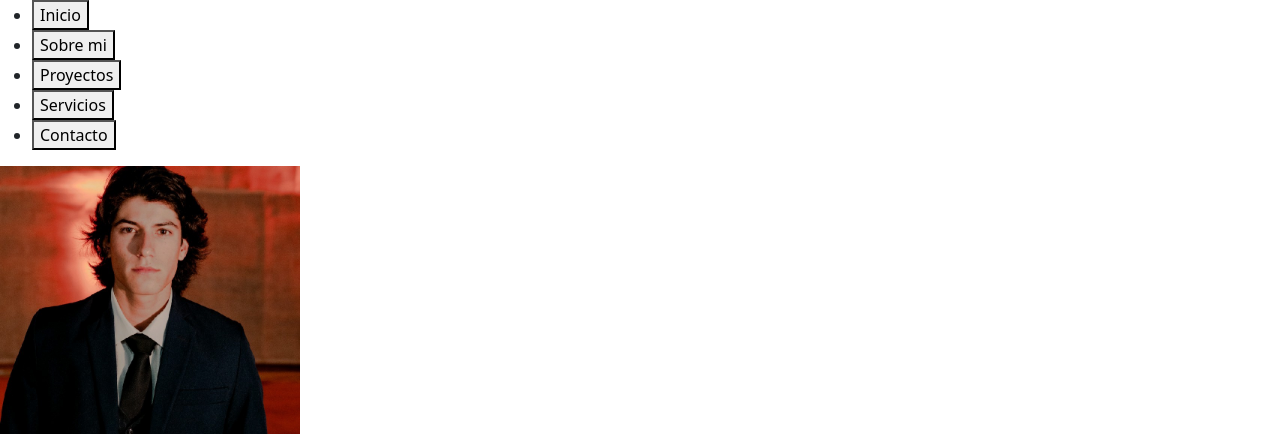
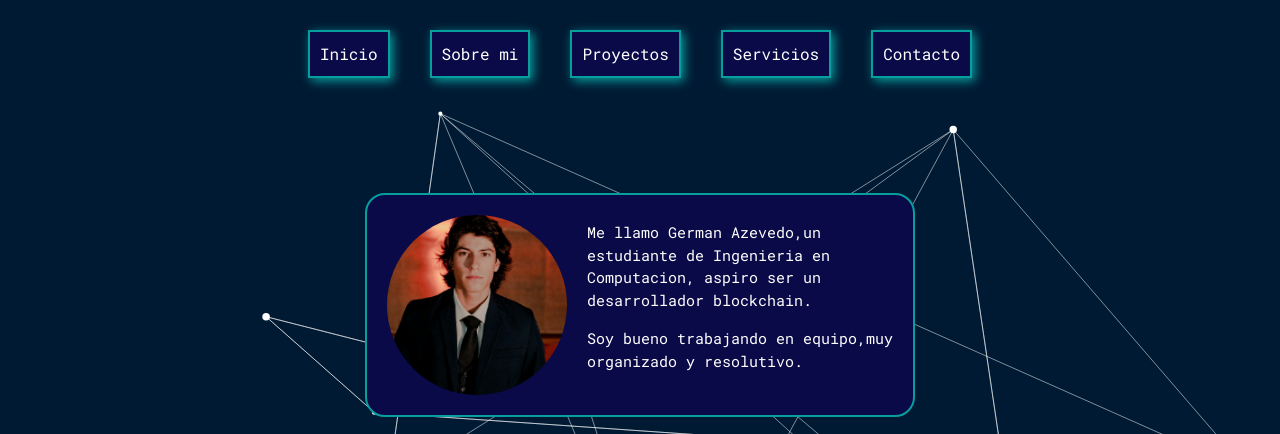
Before and after one commit to G-A-V-Developer/coder-house, a plain HTML site: page paginas/sobremi.html in a window 1280 px wide. Shown: the top 434 px of the page. Drawn offline with nearby package versions, Linux system fonts and the light colour scheme.

Commit message:
arreglando el link para el css

```diff
--- a/paginas/sobremi.html
+++ b/paginas/sobremi.html
@@ -23,7 +23,7 @@
       integrity="sha384-QWTKZyjpPEjISv5WaRU9OFeRpok6YctnYmDr5pNlyT2bRjXh0JMhjY6hW+ALEwIH"
       crossorigin="anonymous"
     />
-    <link rel="stylesheet" href="../style-sass.css" />
+    <link rel="stylesheet" href="../style.css" />
   </head>
   <body class="bodySobreMi">
     <header>
```
Also changed, not shown: index.html (+1 -1 lines), paginas/contacto.html (+1 -1 lines), paginas/proyectos.html (+1 -1 lines), paginas/servicios.html (+1 -1 lines).
